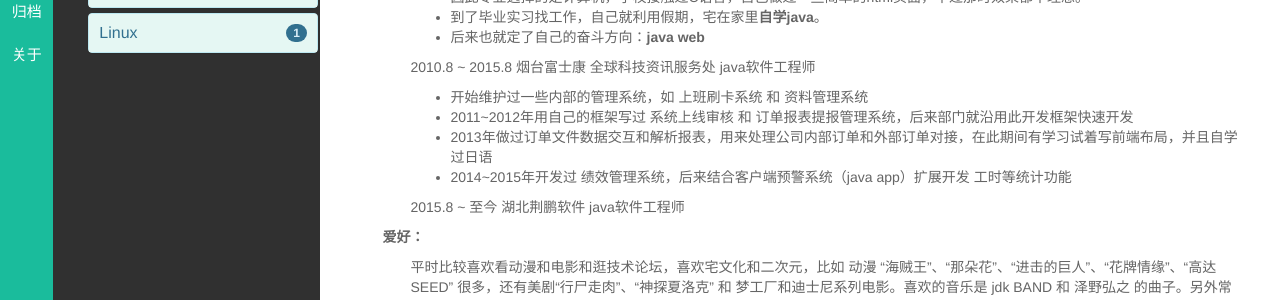
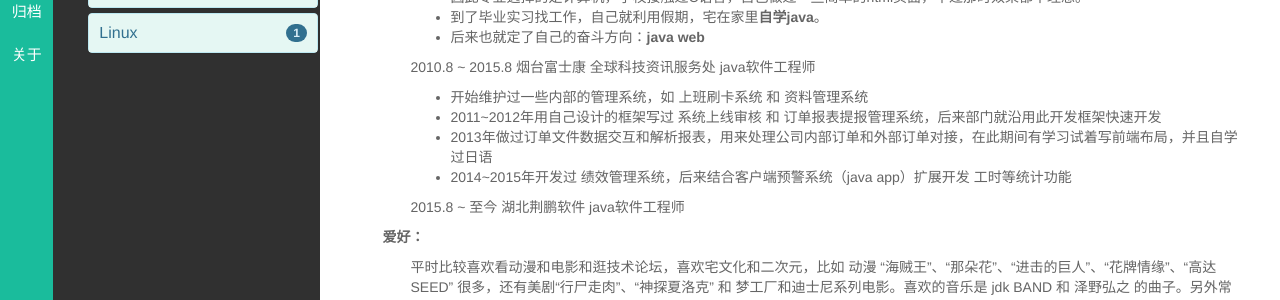
Before and after one commit to javadavid/blog, a Jekyll site: the page built from pages/about.html, in a window 1280 px wide. Shown: the part 319-619 px from the top of the page. Built offline with Jekyll 4.4.1, drawn with Linux system fonts in a browser that asks for light colours; comment, search, counter and statistics services are not loaded.

Commit message:
Update about.html

```diff
--- a/pages/about.html
+++ b/pages/about.html
@@ -27,7 +27,7 @@ titlename: 关于
 		<p class='noindent'>2010.8 ~ 2015.8 烟台富士康 全球科技资讯服务处 java软件工程师</p>
 		<ul>
 			<li>开始维护过一些内部的管理系统，如 上班刷卡系统 和 资料管理系统</li>
-			<li>2011~2012年用自己的框架写过 系统上线审核 和 订单报表提报管理系统，后来部门就沿用此开发框架快速开发</li>
+			<li>2011~2012年用自己设计的框架写过 系统上线审核 和 订单报表提报管理系统，后来部门就沿用此开发框架快速开发</li>
 			<li>2013年做过订单文件数据交互和解析报表，用来处理公司内部订单和外部订单对接，在此期间有学习试着写前端布局，并且自学过日语</li>
 			<li>2014~2015年开发过 绩效管理系统，后来结合客户端预警系统（java app）扩展开发 工时等统计功能</li>
 		</ul>
```
